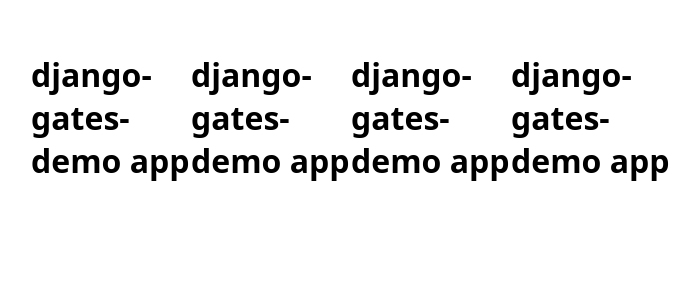
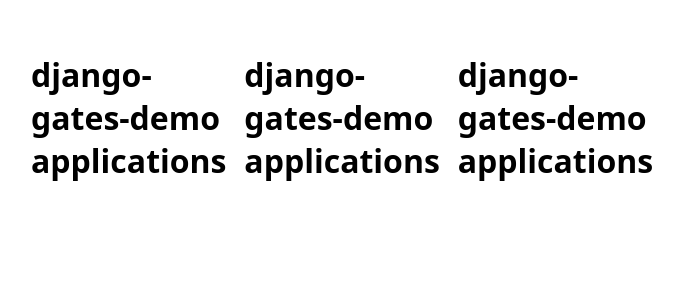
Before and after one commit to usfali-ke/django-gates-demo, a Django app: template templates/base.html in a window 1280 px wide. Shown: the top 300 px of the page, without its empty margins (289-988 px from the left). Run offline with Django 5.2, Linux system fonts and the light colour scheme; the template is opened without the code that fills it, so the values that code supplies are empty.

Commit message:
Update header text in base.html

```diff
--- a/templates/base.html
+++ b/templates/base.html
@@ -8,10 +8,9 @@
 </head>
 <body>
 <header>
-  <h1>django-gates-demo app</h1>
-  <h1>django-gates-demo app</h1>
-  <h1>django-gates-demo app</h1>
-  <h1>django-gates-demo app</h1>
+  <h1>django-gates-demo applications</h1>
+   <h1>django-gates-demo applications</h1>
+   <h1>django-gates-demo applications</h1>
   {% if user.is_authenticated %}
   <form method="post" action="{% url 'logout' %}">{% csrf_token %}
     <span>{{ user.username }}</span> <button type="submit">Log out</button>
```
